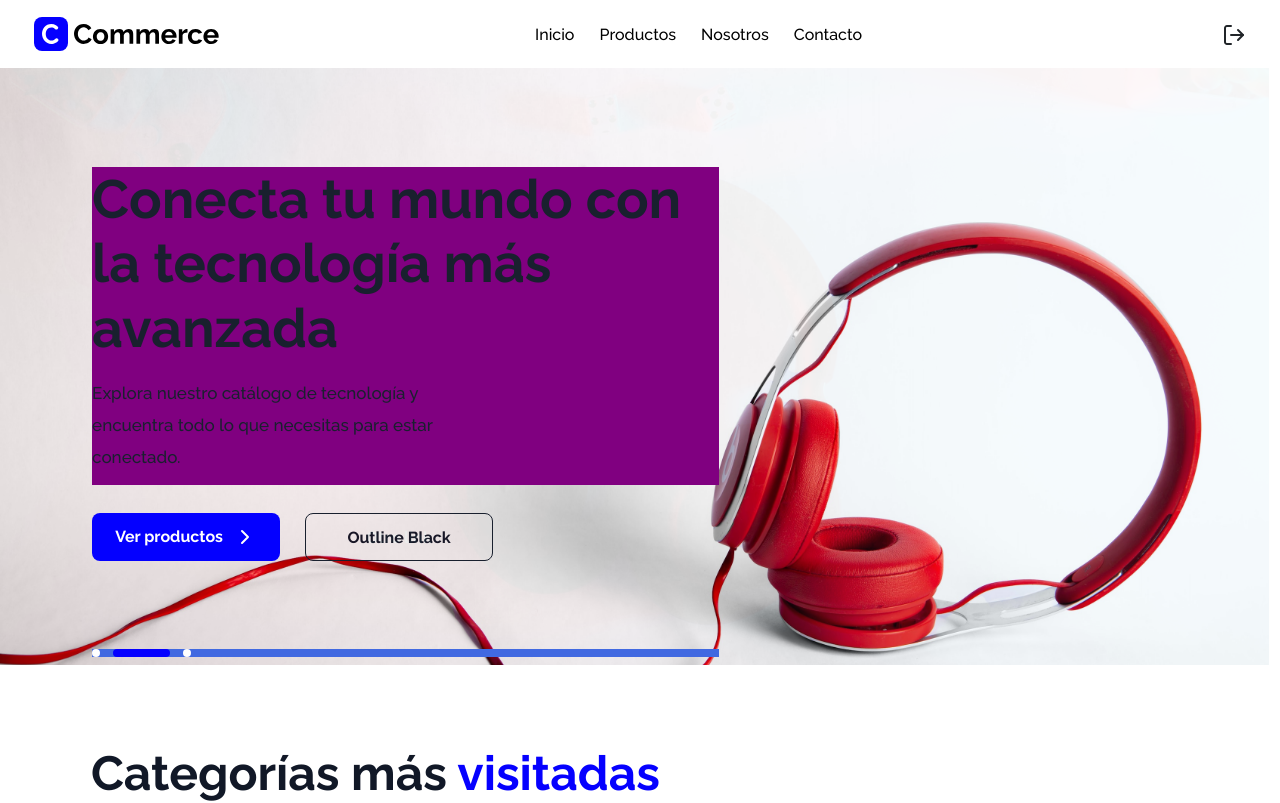
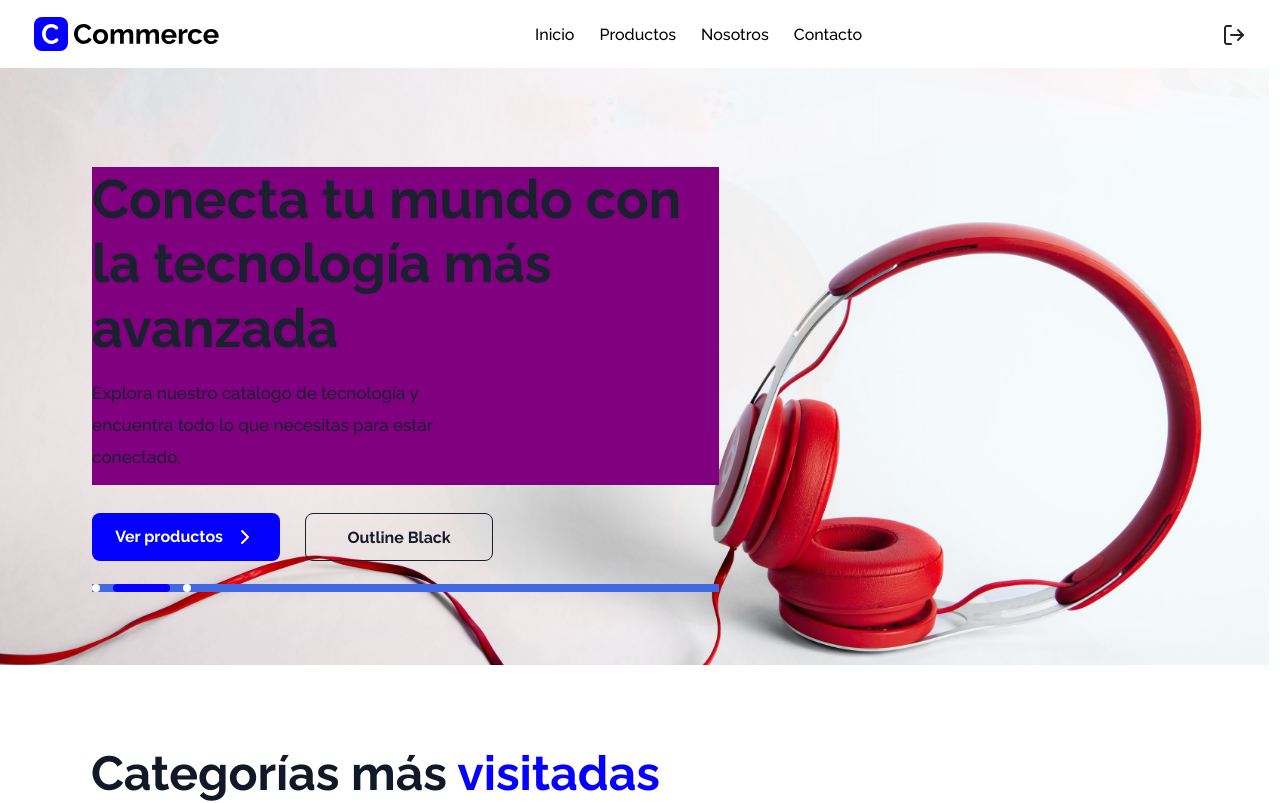
Before and after one commit to Insaurralde38/PT-Creativedog, a Next.js app: page / in a window 1280 px wide. Shown: the top 803 px of the page. Built offline with nearby package versions, Linux system fonts and the light colour scheme; no server answers; sample sign-in values are in the browser's storage.

Commit message:
🐶 Creativedog (Prueba Técnica)

```diff
--- a/src/components/organisms/Hero.js
+++ b/src/components/organisms/Hero.js
@@ -31,9 +31,7 @@ const Hero = () => {
           </SwiperSlide>
         ))}
       </Swiper>
-      <div className={styles.heroPaginationWrapper}>
-        <div className="swiper-pagination" />
-      </div>
+      <div className="swiper-pagination" />
     </div>
   );
 };
--- a/src/globalStyles.module.css
+++ b/src/globalStyles.module.css
@@ -1336,12 +1336,6 @@
   background-color: purple;
 }
 
-.heroPaginationWrapper {
-  display: flex;
-  /* margin-bottom: 11.4vh; */
-  margin-top: 0;
-}
-
 .heroInfo h1 {
   font-family: "Raleway", sans-serif;
   color: var(--white);
--- a/src/styles/globals.css
+++ b/src/styles/globals.css
@@ -40,6 +40,8 @@ body {
   gap: 1vw;
   margin-left: 7.2vw;
   max-width: 49vw;
+  /* margin-bottom: 11.4vh; */
+  margin-bottom: 5.1%;
 }
 
 .swiper-custom-bullet {
```
